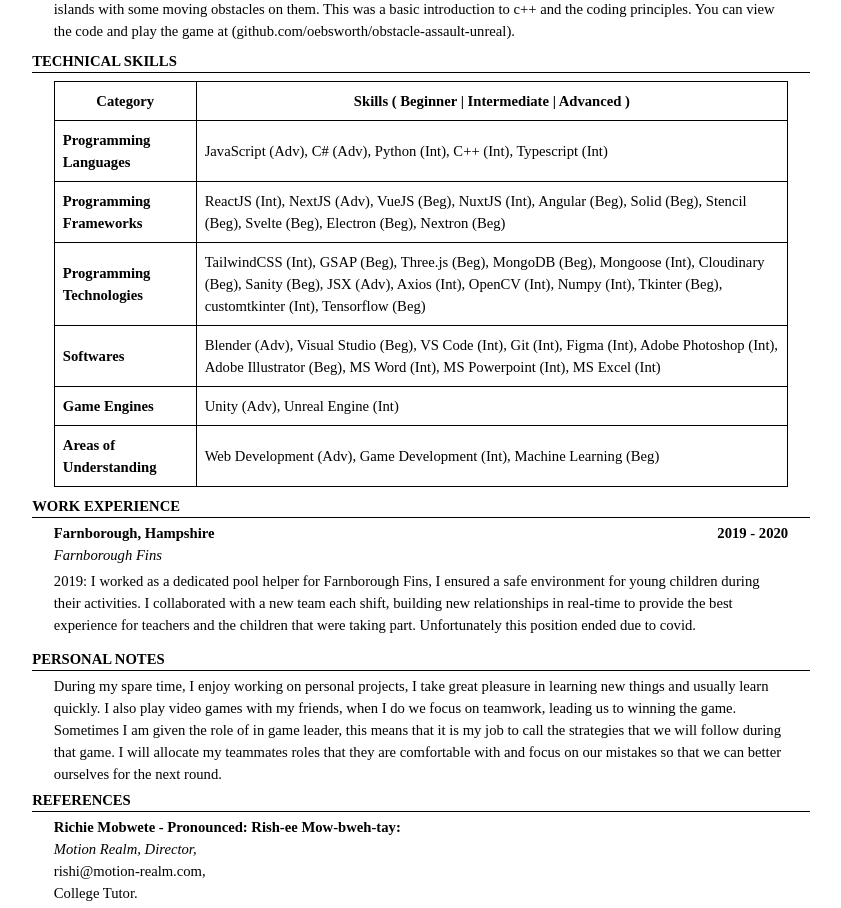
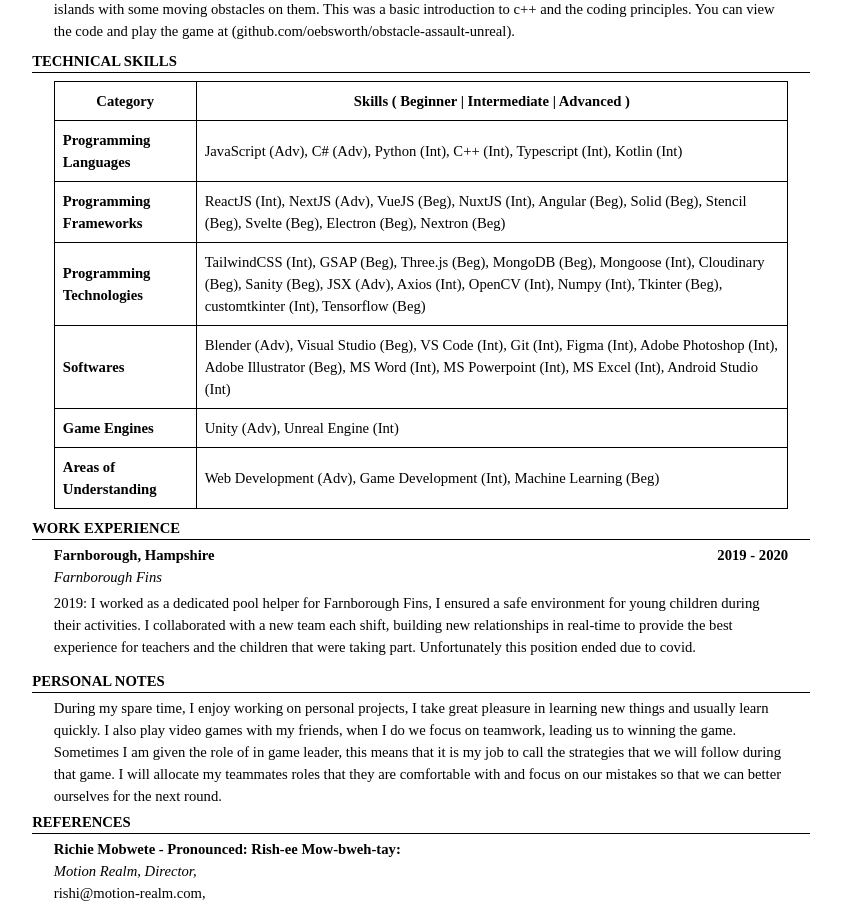
Before and after one commit to oebsworth/procedural-cv-nextjs-web, a Next.js app: page / in a window 1280 px wide. Shown: the part 860-1768 px from the top of the page, without its empty margins (219-1060 px from the left). Built offline with nearby package versions, Linux system fonts and the light colour scheme.

Commit message:
Added Kotlin and android studio to skills.

```diff
--- a/app/page.tsx
+++ b/app/page.tsx
@@ -87,7 +87,8 @@ export default function HomePage() {
         { name: "C#", level: "Advanced" },
         { name: "Python", level: "Intermediate" },
         { name: "C++", level: "Intermediate" },
-        { name: "Typescript", level: "Intermediate" }
+        { name: "Typescript", level: "Intermediate" },
+        { name: "Kotlin", level: "Intermediate" }
       ]
     },
     {
@@ -150,6 +151,9 @@ export default function HomePage() {
         { name: "MS Word", level: "Intermediate" },
         { name: "MS Powerpoint", level: "Intermediate" },
         { name: "MS Excel", level: "Intermediate" },
+
+        // Android
+        { name: "Android Studio", level: "Intermediate" },
       ]
     },
     {
```
